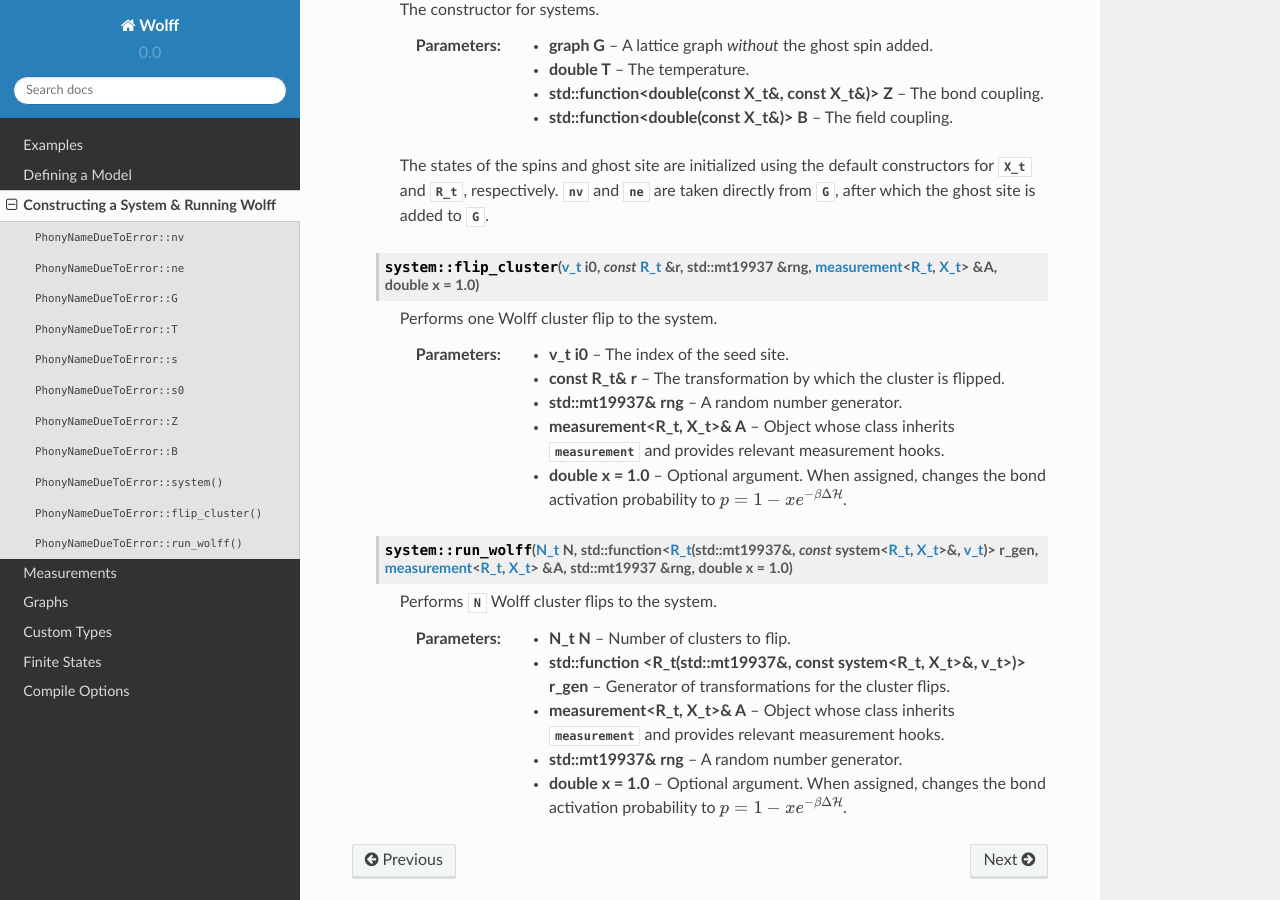
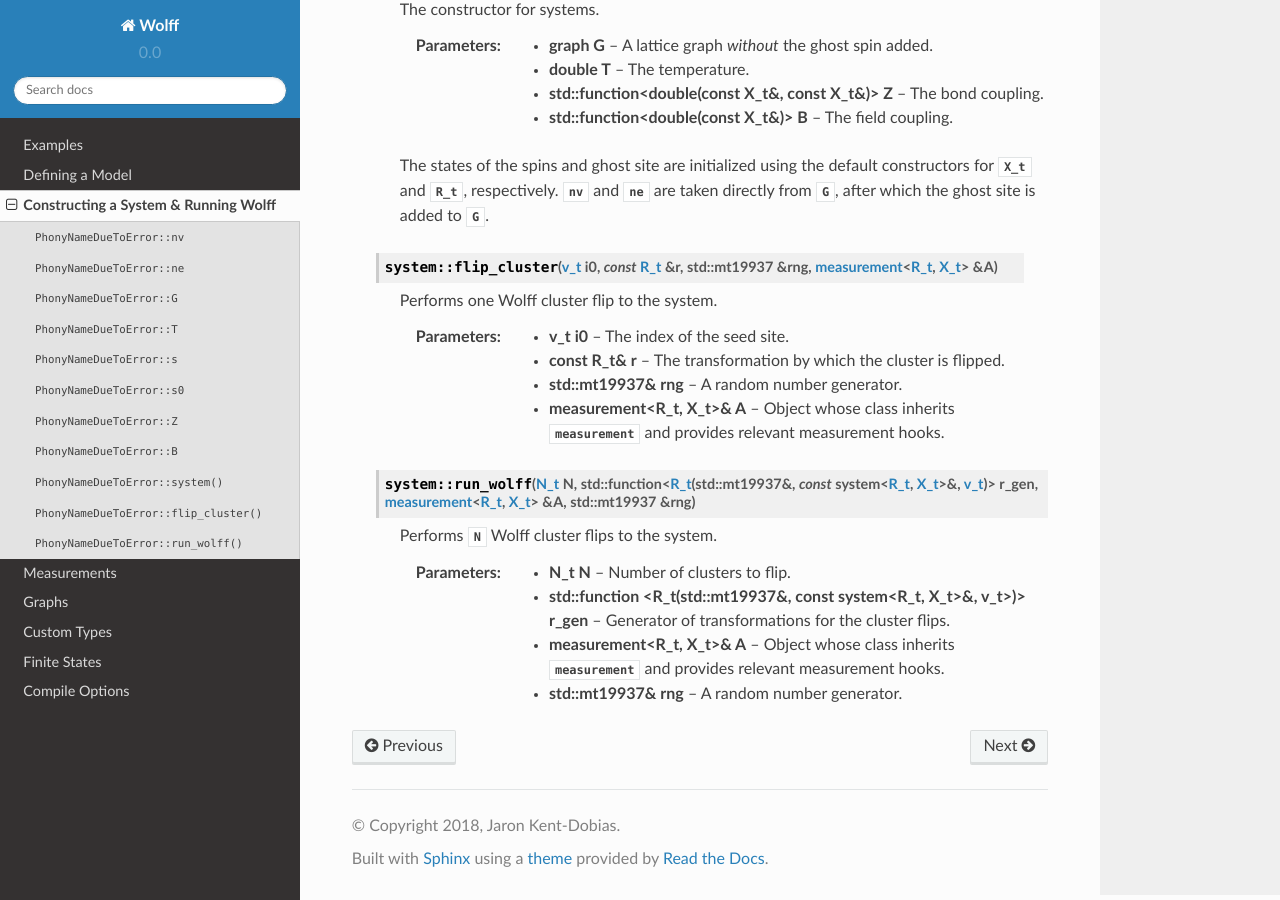
Before and after one commit to mihailescum/wolff, a Sphinx documentation site: the page built from doc/system.rst, in a window 1280 px wide and 900 px high, scrolled down 1122 px. Built offline with Sphinx 7.4.7 and the Read the Docs theme 2.0.0, drawn with Linux system fonts in a browser that asks for light colours.

Commit message:
removed support for nonzero x

```diff
--- a/doc/system.rst
+++ b/doc/system.rst
@@ -56,7 +56,7 @@ This class and associated member functions are defined in the header files :file
 
          The states of the spins and ghost site are initialized using the default constructors for :type:`X_t` and :type:`R_t`, respectively. :any:`nv` and :any:`ne` are taken directly from :any:`G`, after which the ghost site is added to :any:`G`.
 
-   .. function:: system::flip_cluster(v_t i0, const R_t& r, std::mt19937& rng, measurement<R_t, X_t>& A, double x = 1.0)
+   .. function:: system::flip_cluster(v_t i0, const R_t& r, std::mt19937& rng, measurement<R_t, X_t>& A)
 
          Performs one Wolff cluster flip to the system.
 
@@ -64,9 +64,8 @@ This class and associated member functions are defined in the header files :file
          :param const R_t& r: The transformation by which the cluster is flipped.
          :param std\:\:mt19937& rng: A random number generator.
          :param measurement<R_t, X_t>& A: Object whose class inherits :class:`measurement` and provides relevant measurement hooks.
-         :param double x = 1.0: Optional argument. When assigned, changes the bond activation probability to :math:`p=1-xe^{-\beta\Delta\mathcal H}`.
 
-   .. function:: system::run_wolff(N_t N, std::function <R_t(std::mt19937&, const system<R_t, X_t>&, v_t)> r_gen, measurement<R_t, X_t>& A, std::mt19937& rng, double x = 1.0)
+   .. function:: system::run_wolff(N_t N, std::function <R_t(std::mt19937&, const system<R_t, X_t>&, v_t)> r_gen, measurement<R_t, X_t>& A, std::mt19937& rng)
 
          Performs :any:`N` Wolff cluster flips to the system.
 
@@ -74,4 +73,3 @@ This class and associated member functions are defined in the header files :file
          :param std\:\:function <R_t(std\:\:mt19937&, const system<R_t, X_t>&, v_t>)> r_gen: Generator of transformations for the cluster flips.
          :param measurement<R_t, X_t>& A: Object whose class inherits :class:`measurement` and provides relevant measurement hooks.
          :param std\:\:mt19937& rng: A random number generator.
-         :param double x = 1.0: Optional argument. When assigned, changes the bond activation probability to :math:`p=1-xe^{-\beta\Delta\mathcal H}`.
```
Also changed, not shown: 3 other files.
